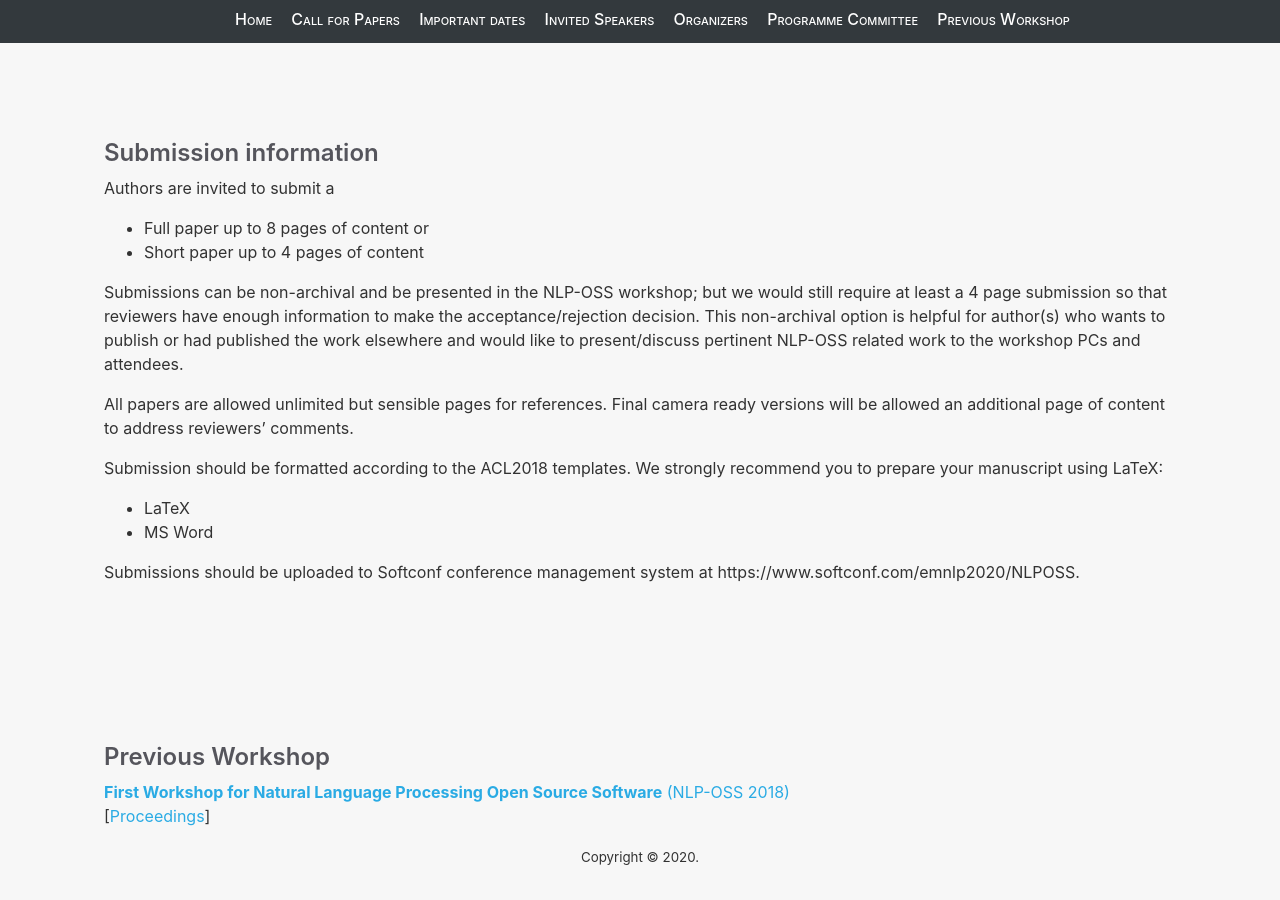
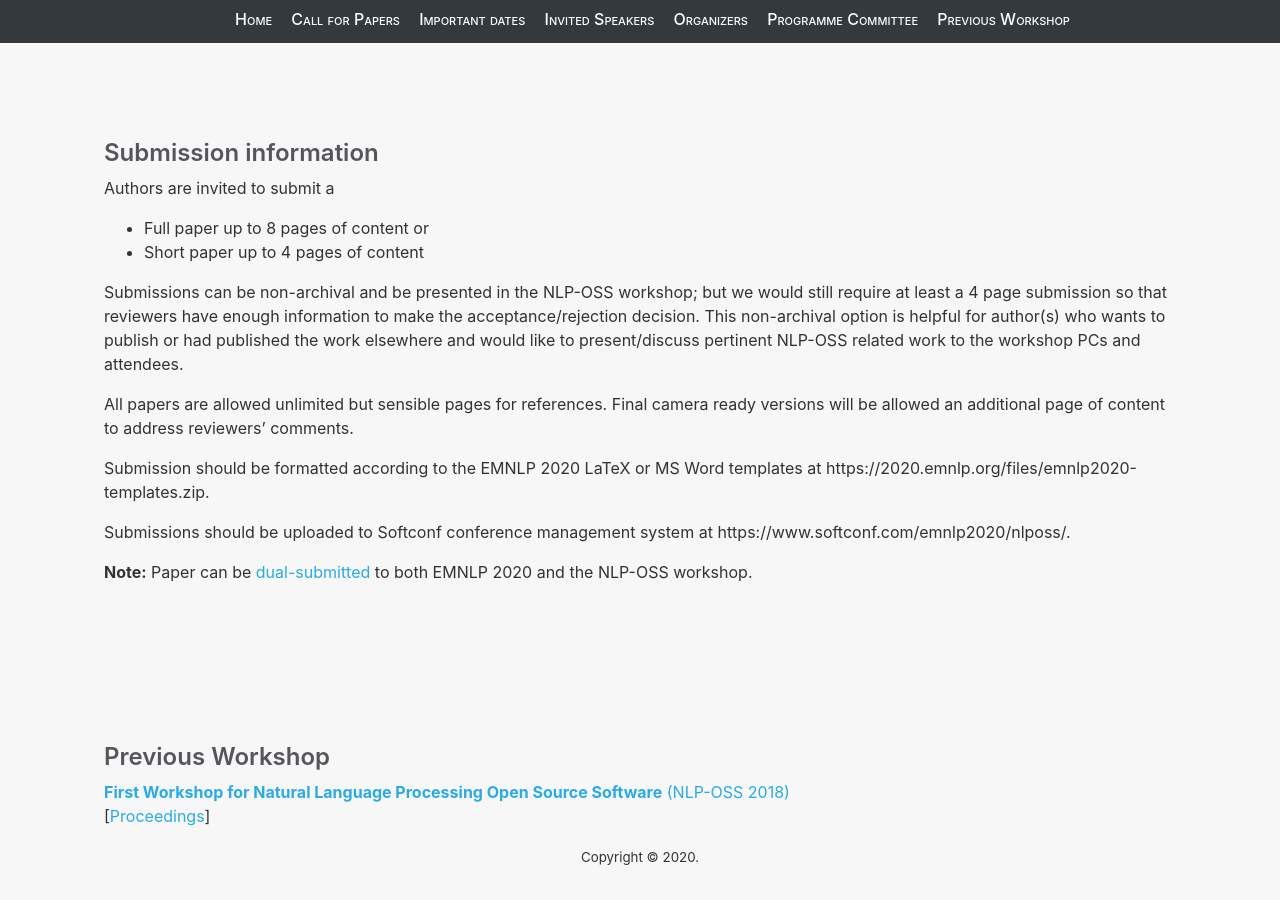
Before and after one commit to nlposs/nlposs.github.io, a Jekyll site: the page built from 2020/index.md, in a window 1280 px wide and 900 px high, scrolled down 5275 px. Built offline with Jekyll 4.4.1, drawn with Linux system fonts in a browser that asks for light colours; some of the changed text lies outside the part shown.

Commit message:
updated info about submission

```diff
--- a/2020/index.md
+++ b/2020/index.md
@@ -187,13 +187,11 @@ Submissions can be non-archival and be presented in the NLP-OSS workshop; but we
 
 All papers are allowed unlimited but sensible pages for references. Final camera ready versions will be allowed an additional page of content to address reviewers' comments.
 
-Submission should be formatted according to the ACL2018 templates. We strongly recommend you to prepare your manuscript using LaTeX:
+Submission should be formatted according to the EMNLP 2020 LaTeX or MS Word templates at https://2020.emnlp.org/files/emnlp2020-templates.zip.
 
-- LaTeX
-- MS Word
+Submissions should be uploaded to Softconf conference management system at https://www.softconf.com/emnlp2020/nlposs/.
 
-Submissions should be uploaded to Softconf conference management system at https://www.softconf.com/emnlp2020/NLPOSS.
-
+**Note:** Paper can be [dual-submitted](https://2020.emnlp.org/call-for-papers) to both EMNLP 2020 and the NLP-OSS workshop.
 
 ## Previous Workshop
 
```
Also changed, not shown: other parts of 2020/index.md (+5 -5 lines).
